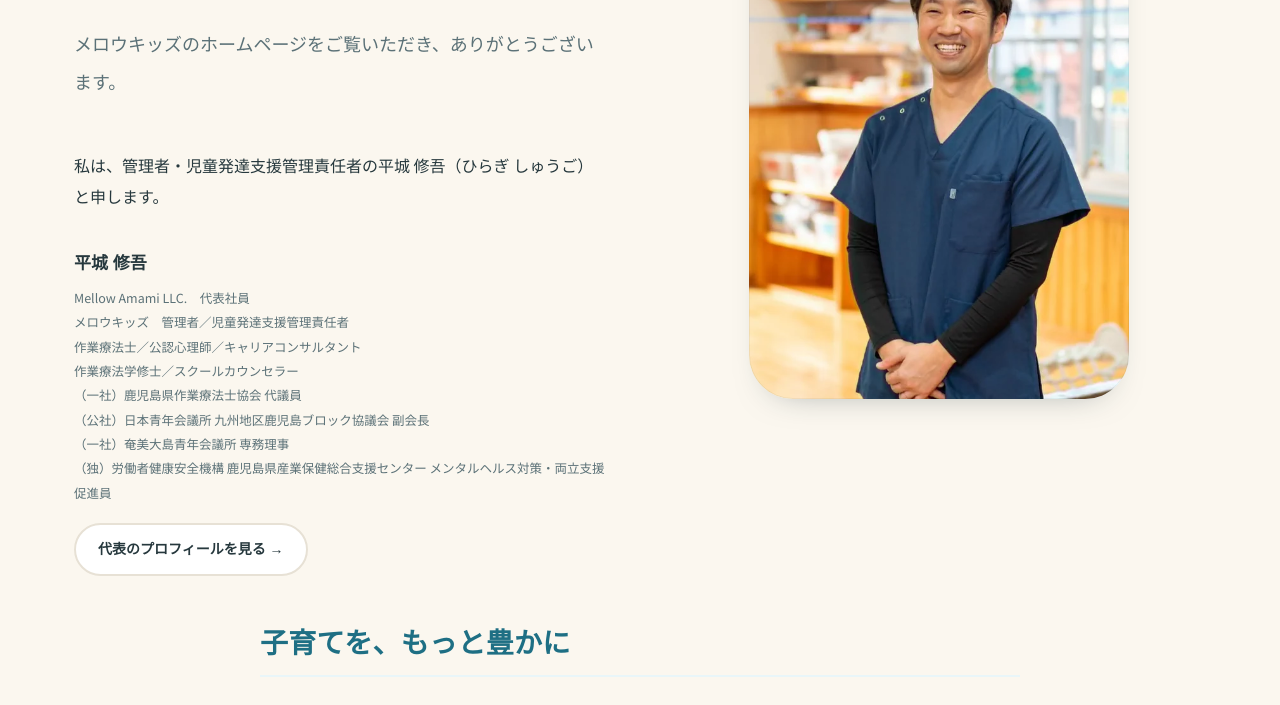
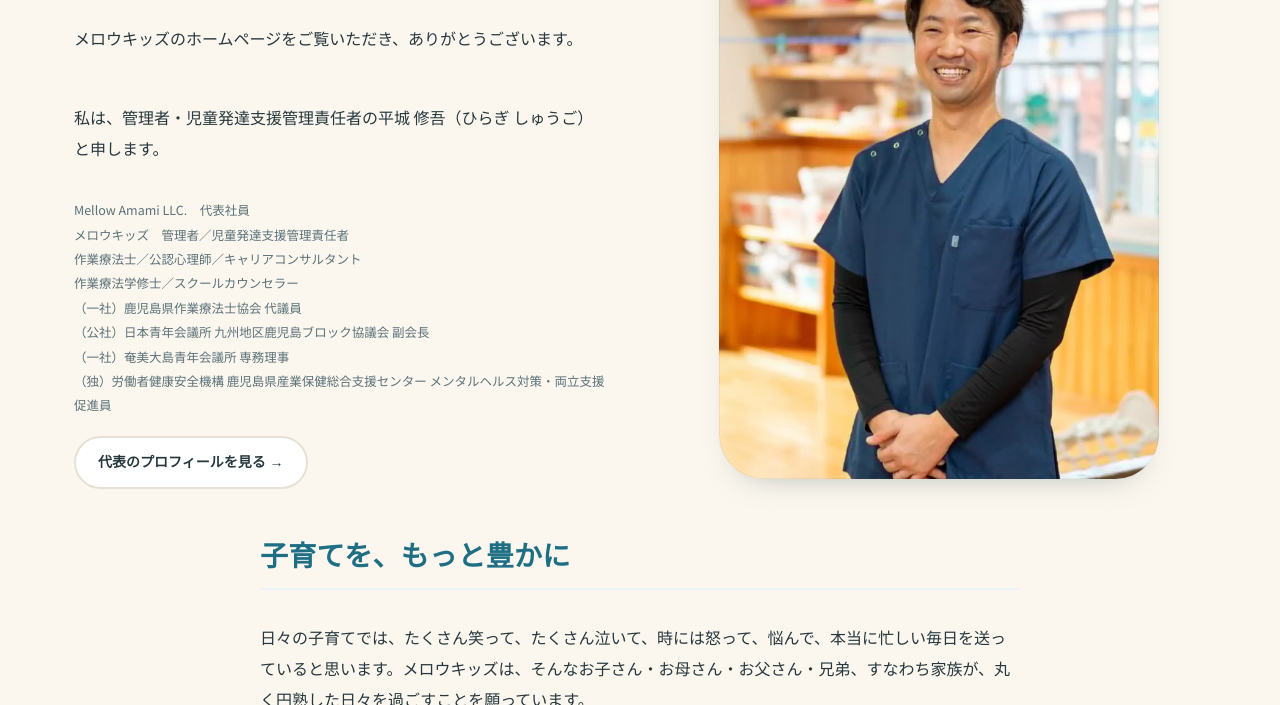
Before and after one commit to shu-nobu-mellow/mellowkids, a plain HTML site: page about.html in a window 1280 px wide. Shown: the part 662-1367 px from the top of the page. Drawn offline with Linux system fonts and the light colour scheme; a web font is replaced by a local one.

Commit message:
Add files via upload

```diff
--- a/about.html
+++ b/about.html
@@ -29,16 +29,13 @@
         <div class="stack gap-16">
           <span class="eyebrow">Message</span>
           <h2 class="h2">代表からのメッセージ</h2>
-          <p class="lead">メロウキッズのホームページをご覧いただき、ありがとうございます。</p>
+          <p>メロウキッズのホームページをご覧いただき、ありがとうございます。</p>
           <p>私は、管理者・児童発達支援管理責任者の平城 修吾（ひらぎ しゅうご）と申します。</p>
-          <div style="margin:2px 0">
-            <p style="margin:0;font-family:var(--font-head);font-size:17px"><b>平城 修吾</b></p>
-            <p class="muted" style="margin:6px 0 0;font-size:12.5px;line-height:1.95">Mellow Amami LLC.　代表社員<br>メロウキッズ　管理者／児童発達支援管理責任者<br>作業療法士／公認心理師／キャリアコンサルタント<br>作業療法学修士／スクールカウンセラー<br>（一社）鹿児島県作業療法士協会 代議員<br>（公社）日本青年会議所 九州地区鹿児島ブロック協議会 副会長<br>（一社）奄美大島青年会議所 専務理事<br>（独）労働者健康安全機構 鹿児島県産業保健総合支援センター メンタルヘルス対策・両立支援促進員</p>
-          </div>
+          <p class="muted" style="margin:2px 0;font-size:12.5px;line-height:1.95">Mellow Amami LLC.　代表社員<br>メロウキッズ　管理者／児童発達支援管理責任者<br>作業療法士／公認心理師／キャリアコンサルタント<br>作業療法学修士／スクールカウンセラー<br>（一社）鹿児島県作業療法士協会 代議員<br>（公社）日本青年会議所 九州地区鹿児島ブロック協議会 副会長<br>（一社）奄美大島青年会議所 専務理事<br>（独）労働者健康安全機構 鹿児島県産業保健総合支援センター メンタルヘルス対策・両立支援促進員</p>
           <a class="btn btn--ghost btn--sm" href="staff-shugo.html" style="align-self:flex-start">代表のプロフィールを見る →</a>
         </div>
         <div style="position:relative">
-          <div class="imgframe r-xl" style="aspect-ratio:3/4;max-width:380px;margin:0 auto;box-shadow:var(--shadow-sm)"><img src="img/shugo-message.webp" alt="代表 平城 修吾" loading="lazy" style="width:100%;height:100%;object-fit:cover"></div>
+          <div class="imgframe r-xl" style="aspect-ratio:3/4;max-width:440px;margin:0 auto;box-shadow:var(--shadow-sm)"><img src="img/shugo-message.webp" alt="代表 平城 修吾" loading="lazy" style="width:100%;height:100%;object-fit:cover"></div>
         </div>
       </div>
 
```
